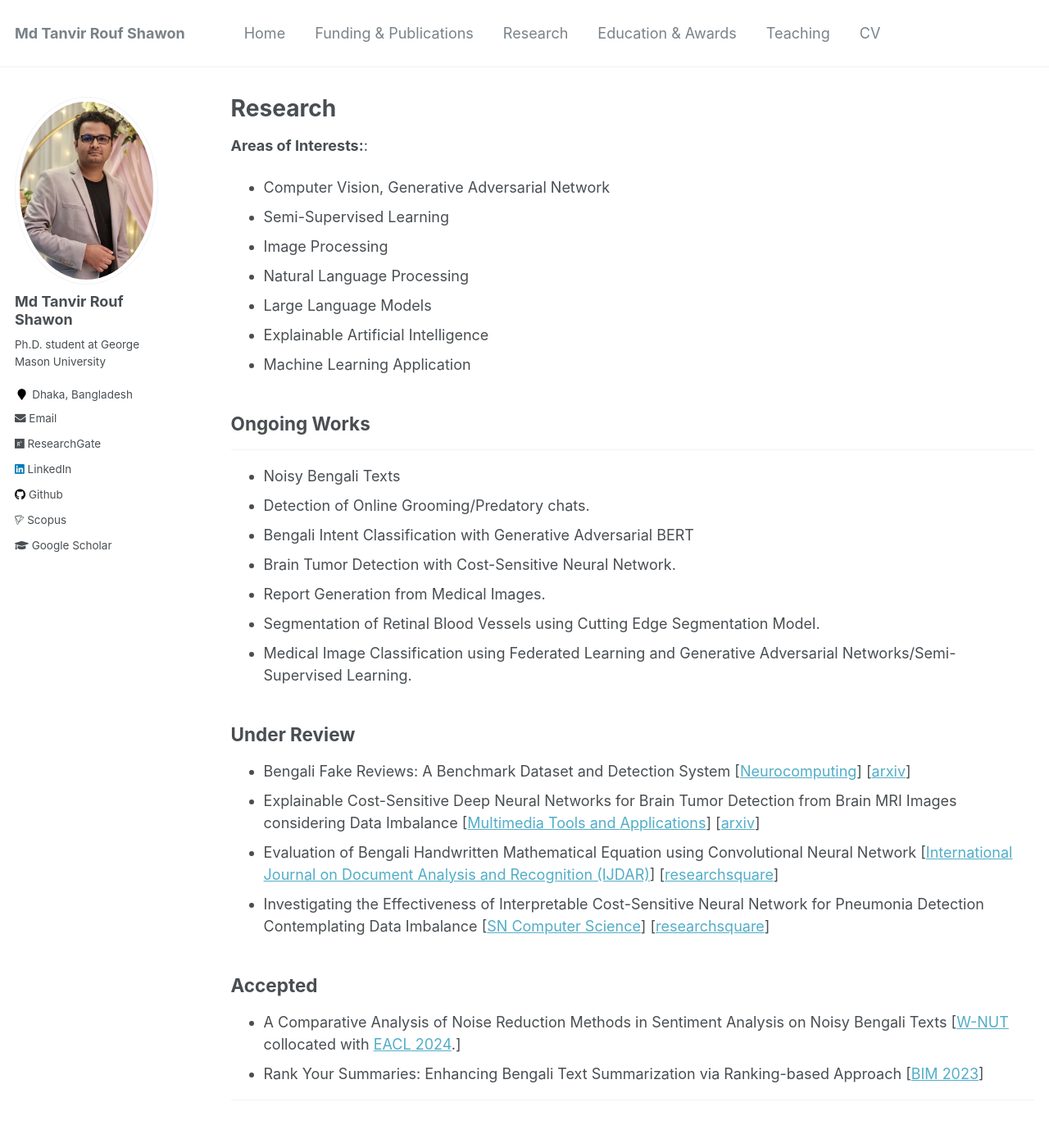
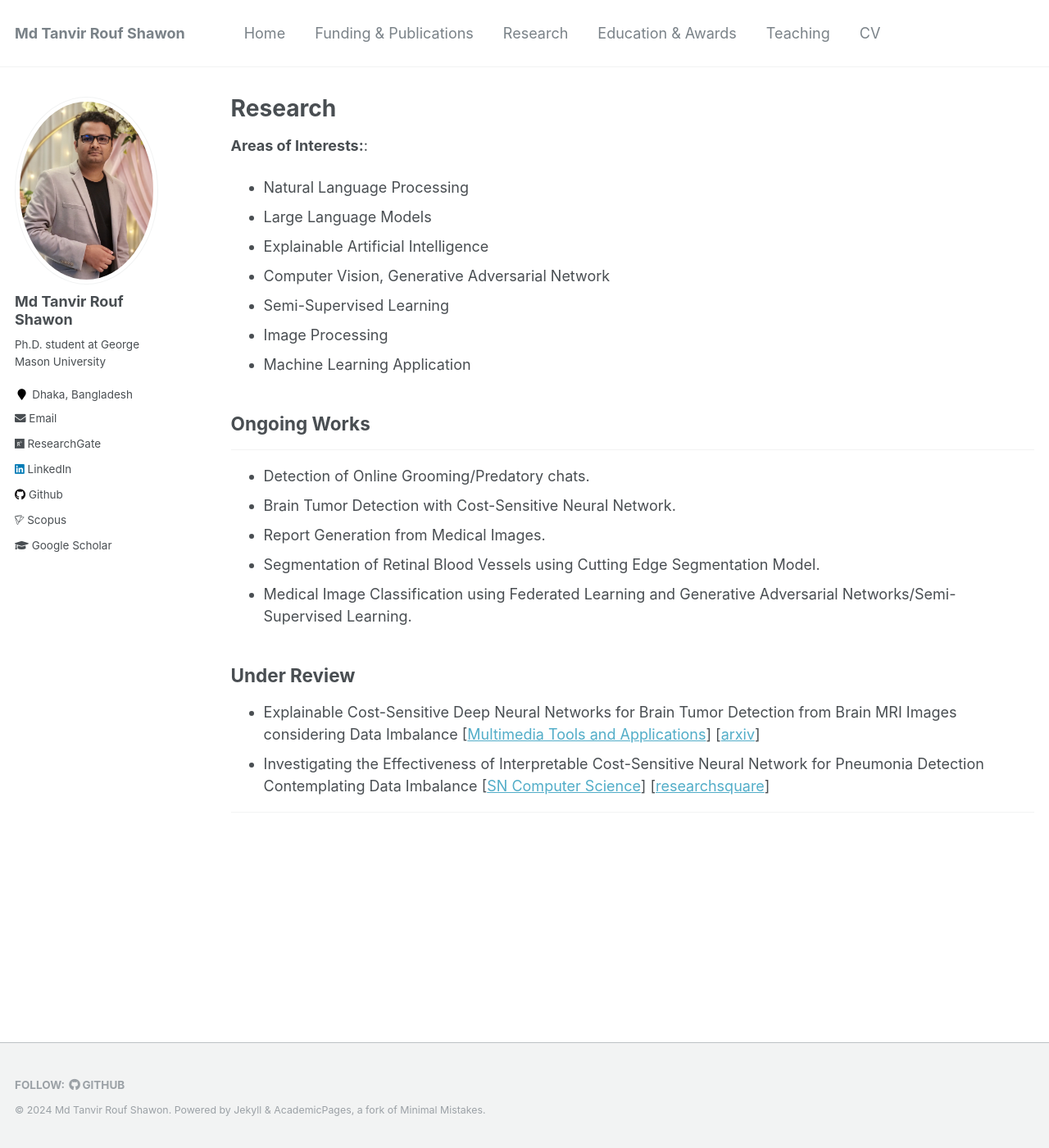
Before and after one commit to shawon-tanvir/shawon-tanvir.github.io, a Jekyll site: the page built from _pages/projects.md, in a window 1280 px wide and 1400 px high. Shown: the whole window at 82% size. Built offline with Jekyll 4.4.1, drawn with Linux system fonts in a browser that asks for light colours.

Commit message:
Update projects.md

```diff
--- a/_pages/projects.md
+++ b/_pages/projects.md
@@ -5,19 +5,17 @@ permalink: /research/
 author_profile: true
 ---
 <b>Areas of Interests:</b>:
+* Natural Language Processing
+* Large Language Models
+* Explainable Artificial Intelligence
 * Computer Vision, Generative Adversarial Network
 * Semi-Supervised Learning
 * Image Processing
-* Natural Language Processing
-* Large Language Models
-* Explainable Artificial Intelligence
 * Machine Learning Application
 
 ## Ongoing Works
 ----------------
-* Noisy Bengali Texts
 * Detection of Online Grooming/Predatory chats.
-* Bengali Intent Classification with Generative Adversarial BERT
 * Brain Tumor Detection with Cost-Sensitive Neural Network.
 * Report Generation from Medical Images.
 * Segmentation of Retinal Blood Vessels using Cutting Edge Segmentation Model.
@@ -25,13 +23,7 @@ author_profile: true
 
 ## Under Review
 
-* Bengali Fake Reviews: A Benchmark Dataset and Detection System [[Neurocomputing](https://www.sciencedirect.com/journal/neurocomputing)] [[arxiv](https://arxiv.org/abs/2308.01987)]
 * Explainable Cost-Sensitive Deep Neural Networks for Brain Tumor Detection from Brain MRI Images considering Data Imbalance [[Multimedia Tools and Applications](https://www.springer.com/journal/11042)] [[arxiv](https://arxiv.org/abs/2308.00608)]
-* Evaluation of Bengali Handwritten Mathematical Equation using Convolutional Neural Network [[International Journal on Document Analysis and Recognition (IJDAR)](https://www.springer.com/journal/10032)] [[researchsquare](https://www.researchsquare.com/article/rs-2553612/v1)]
 * Investigating the Effectiveness of Interpretable Cost-Sensitive Neural Network for Pneumonia Detection Contemplating Data Imbalance [[SN Computer Science](https://www.springer.com/journal/42979)] [[researchsquare](https://www.researchsquare.com/article/rs-3047442/v1)]
 
-## Accepted
-* A Comparative Analysis of Noise Reduction Methods in Sentiment Analysis on Noisy Bengali Texts [[W-NUT](https://noisy-text.github.io/2024/) collocated with [EACL 2024](https://2024.eacl.org/).]
-* Rank Your Summaries: Enhancing Bengali Text Summarization via Ranking-based Approach [[BIM 2023](https://confbim.com/)]
-
 __________________________________________________
```
